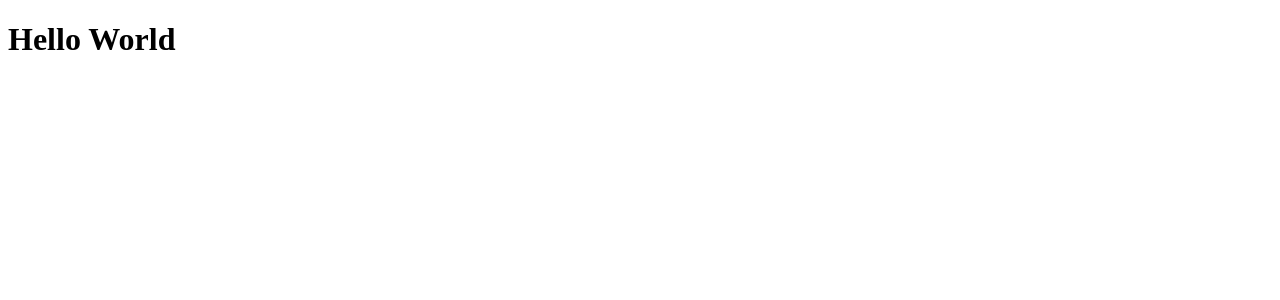
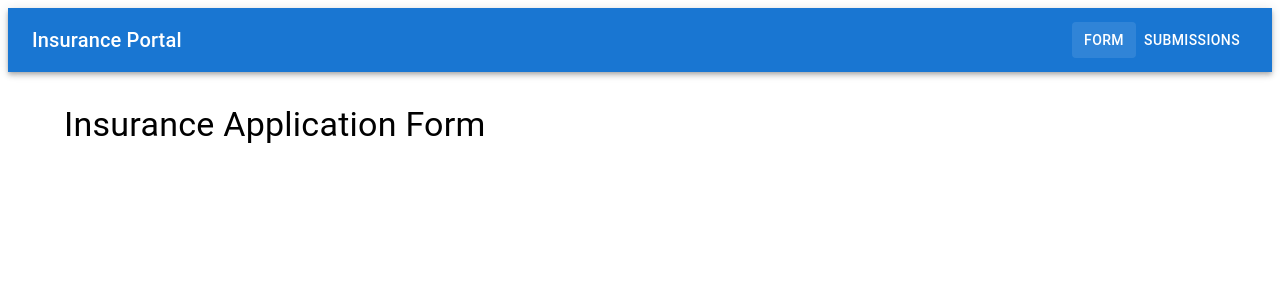
Before and after one commit to tohiidd/smart-insurance-application-portal, a React (Vite) app: page / in a window 1280 px wide. Shown: the top 300 px of the page. Built offline with nearby package versions, Linux system fonts and the light colour scheme.

Commit message:
feat: implement routing setup and Navigation component

```diff
--- a/src/App.tsx
+++ b/src/App.tsx
@@ -1,8 +1,20 @@
+import { BrowserRouter as Router, Routes, Route } from 'react-router-dom';
+import { Container } from '@mui/material';
+import Navigation from './components/Navigation';
+import FormPage from './pages/FormPage';
+import SubmissionsPage from './pages/SubmissionsPage';
+
 function App() {
   return (
-    <div>
-      <h1>Hello World</h1>
-    </div>
+    <Router>
+      <Navigation />
+      <Container>
+        <Routes>
+          <Route path="/" element={<FormPage />} />
+          <Route path="/submissions" element={<SubmissionsPage />} />
+        </Routes>
+      </Container>
+    </Router>
   );
 }
 
--- /dev/null
+++ b/src/components/Navigation.tsx
@@ -0,0 +1,42 @@
+import { Link, useLocation } from 'react-router-dom';
+import { AppBar, Toolbar, Typography, Button } from '@mui/material';
+
+export default function Navigation() {
+  const location = useLocation();
+
+  return (
+    <AppBar position="static">
+      <Toolbar>
+        <Typography variant="h6" component="div" sx={{ flexGrow: 1 }}>
+          Insurance Portal
+        </Typography>
+        <Button
+          color="inherit"
+          component={Link}
+          to="/"
+          sx={{
+            backgroundColor: location.pathname === '/' ? 'rgba(255, 255, 255, 0.1)' : 'transparent',
+            '&:hover': {
+              backgroundColor: 'rgba(255, 255, 255, 0.1)',
+            },
+          }}
+        >
+          Form
+        </Button>
+        <Button
+          color="inherit"
+          component={Link}
+          to="/submissions"
+          sx={{
+            backgroundColor: location.pathname === '/submissions' ? 'rgba(255, 255, 255, 0.1)' : 'transparent',
+            '&:hover': {
+              backgroundColor: 'rgba(255, 255, 255, 0.1)',
+            },
+          }}
+        >
+          Submissions
+        </Button>
+      </Toolbar>
+    </AppBar>
+  );
+}
--- /dev/null
+++ b/src/pages/FormPage.tsx
@@ -0,0 +1,11 @@
+import { Box, Typography } from '@mui/material';
+
+export default function FormPage() {
+  return (
+    <Box sx={{ py: 4 }}>
+      <Typography variant="h4" component="h1" gutterBottom>
+        Insurance Application Form
+      </Typography>
+    </Box>
+  );
+}
--- /dev/null
+++ b/src/pages/SubmissionsPage.tsx
@@ -0,0 +1,11 @@
+import { Box, Typography } from '@mui/material';
+
+export default function SubmissionsPage() {
+  return (
+    <Box sx={{ py: 4 }}>
+      <Typography variant="h4" component="h1" gutterBottom>
+        Insurance Applications
+      </Typography>
+    </Box>
+  );
+}
```
